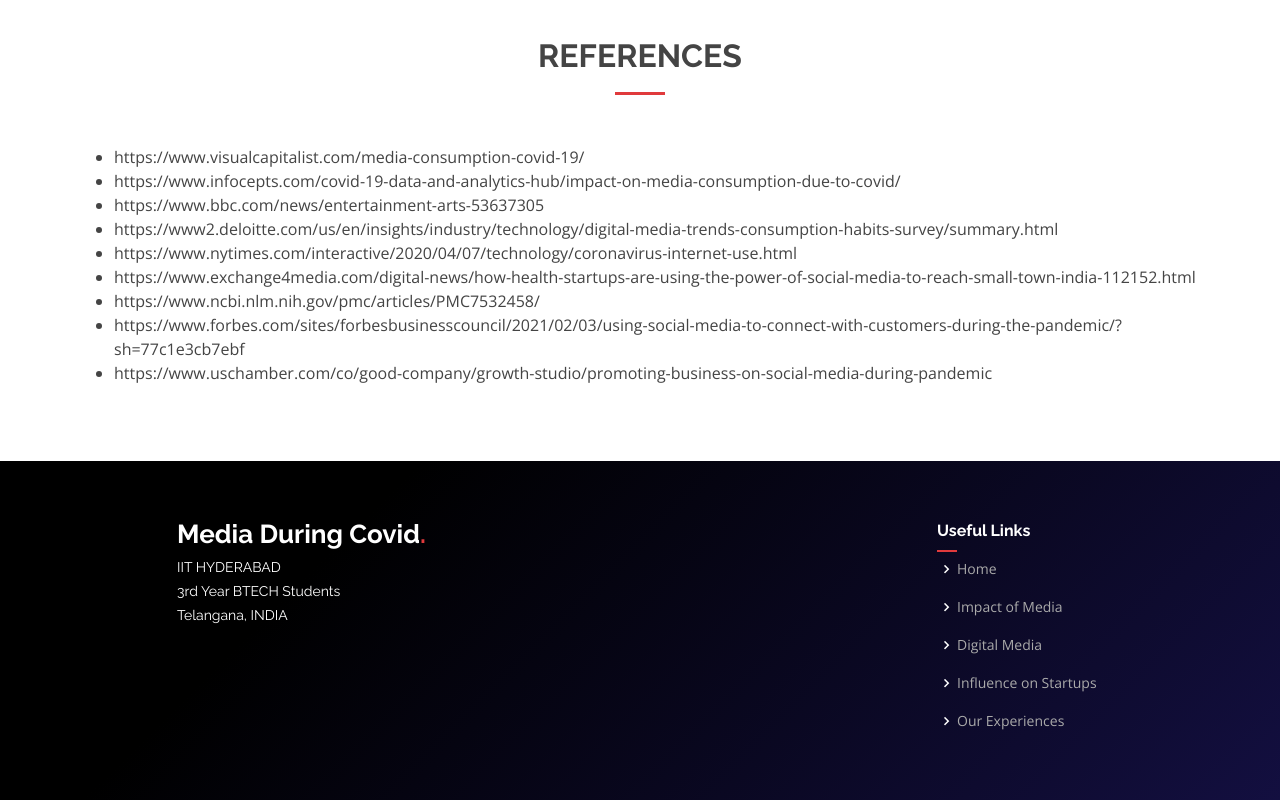
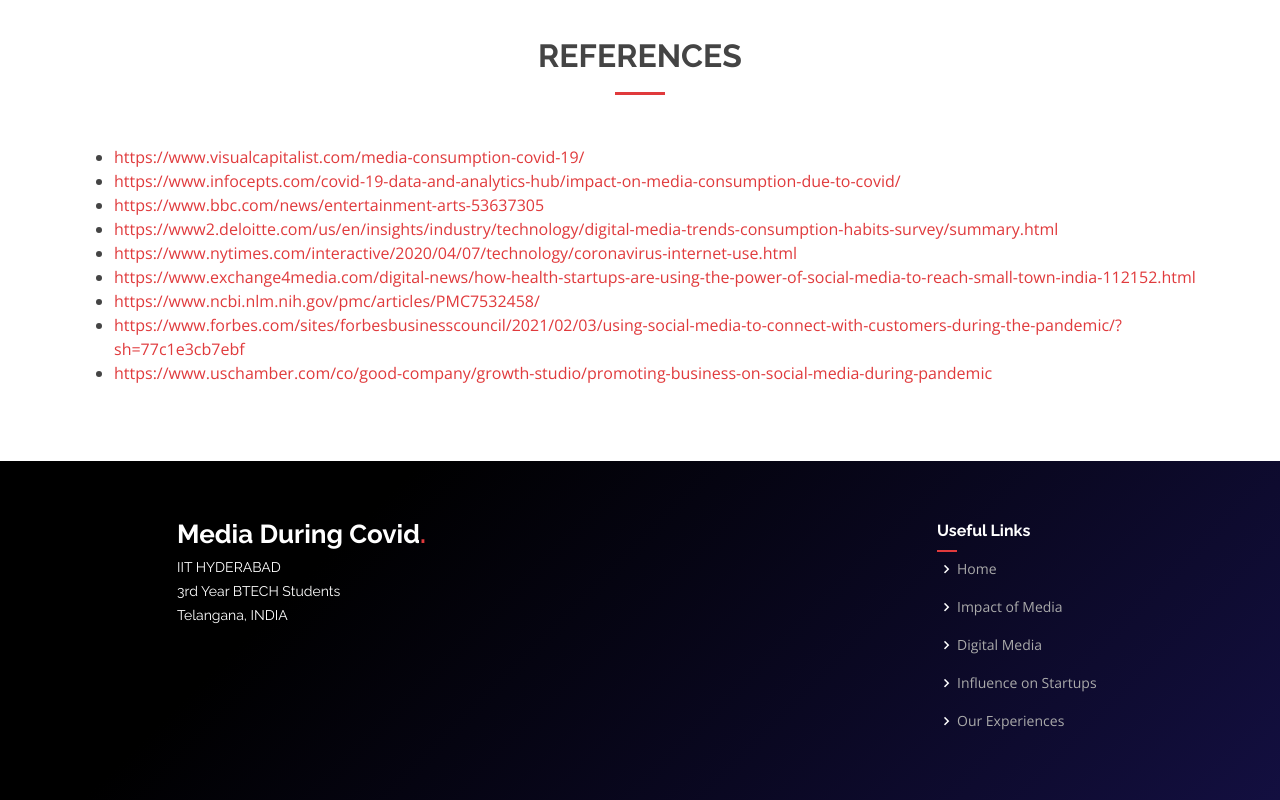
Before and after one commit to mohsayeed/la1730, a plain HTML site: page index.html in a window 1280 px wide. Shown: the part 3284-4084 px from the top of the page. Drawn offline with nearby package versions, Linux system fonts and the light colour scheme.

Commit message:
index changes

```diff
--- a/assets/css/style.css
+++ b/assets/css/style.css
@@ -2332,11 +2332,13 @@ body::-webkit-scrollbar {
 }
 
 body::-webkit-scrollbar-track {
-  background: orange;        /* color of the tracking area */
+  background-color: #bdd4e7;
+  background-image: linear-gradient(315deg, #bdd4e7 0%, #8693ab 74%);
+         /* color of the tracking area */
 }
 
 body::-webkit-scrollbar-thumb {
-  background-color: blue;    /* color of the scroll thumb */
+  background-color: rgb(7, 7, 51);    /* color of the scroll thumb */
   border-radius: 20px;       /* roundness of the scroll thumb */
-  border: 3px solid orange;  /* creates padding around scroll thumb */
-}
+  border: 3px solid #bdd4e7;  /* creates padding around scroll thumb */
+}
--- a/index.html
+++ b/index.html
@@ -304,15 +304,15 @@
 
 
 <ul>
-<li>https://www.visualcapitalist.com/media-consumption-covid-19/</li>
-<li>https://www.infocepts.com/covid-19-data-and-analytics-hub/impact-on-media-consumption-due-to-covid/</li>
-<li>https://www.bbc.com/news/entertainment-arts-53637305</li>
-<li>https://www2.deloitte.com/us/en/insights/industry/technology/digital-media-trends-consumption-habits-survey/summary.html</li>
-<li>https://www.nytimes.com/interactive/2020/04/07/technology/coronavirus-internet-use.html</li>
-<li>https://www.exchange4media.com/digital-news/how-health-startups-are-using-the-power-of-social-media-to-reach-small-town-india-112152.html</li>
-<li>https://www.ncbi.nlm.nih.gov/pmc/articles/PMC7532458/</li>
-<li>https://www.forbes.com/sites/forbesbusinesscouncil/2021/02/03/using-social-media-to-connect-with-customers-during-the-pandemic/?sh=77c1e3cb7ebf</li>
-<li>https://www.uschamber.com/co/good-company/growth-studio/promoting-business-on-social-media-during-pandemic</li>
+<li><a href="https://www.visualcapitalist.com/media-consumption-covid-19/" target = "_blank">https://www.visualcapitalist.com/media-consumption-covid-19/</a></li>
+<li><a href="https://www.infocepts.com/covid-19-data-and-analytics-hub/impact-on-media-consumption-due-to-covid/" target = "_blank">https://www.infocepts.com/covid-19-data-and-analytics-hub/impact-on-media-consumption-due-to-covid/</a></li>
+<li><a href="https://www.bbc.com/news/entertainment-arts-53637305" target = "_blank">https://www.bbc.com/news/entertainment-arts-53637305</a></li>
+<li><a href="https://www2.deloitte.com/us/en/insights/industry/technology/digital-media-trends-consumption-habits-survey/summary.html" target = "_blank">https://www2.deloitte.com/us/en/insights/industry/technology/digital-media-trends-consumption-habits-survey/summary.html</a></li>
+<li><a href="https://www.nytimes.com/interactive/2020/04/07/technology/coronavirus-internet-use.html" target = "_blank">https://www.nytimes.com/interactive/2020/04/07/technology/coronavirus-internet-use.html</a></li>
+<li><a href="https://www.exchange4media.com/digital-news/how-health-startups-are-using-the-power-of-social-media-to-reach-small-town-india-112152.html" target = "_blank">https://www.exchange4media.com/digital-news/how-health-startups-are-using-the-power-of-social-media-to-reach-small-town-india-112152.html</a></li>
+<li><a href="https://www.ncbi.nlm.nih.gov/pmc/articles/PMC7532458/" target = "_blank">https://www.ncbi.nlm.nih.gov/pmc/articles/PMC7532458/</a></li>
+<li><a href="https://www.forbes.com/sites/forbesbusinesscouncil/2021/02/03/using-social-media-to-connect-with-customers-during-the-pandemic/?sh=77c1e3cb7ebf" target = "_blank">https://www.forbes.com/sites/forbesbusinesscouncil/2021/02/03/using-social-media-to-connect-with-customers-during-the-pandemic/?sh=77c1e3cb7ebf</a></li>
+<li><a href="https://www.uschamber.com/co/good-company/growth-studio/promoting-business-on-social-media-during-pandemic" target = "_blank">https://www.uschamber.com/co/good-company/growth-studio/promoting-business-on-social-media-during-pandemic</a></li>
 </ul>
 
       </div>
```
